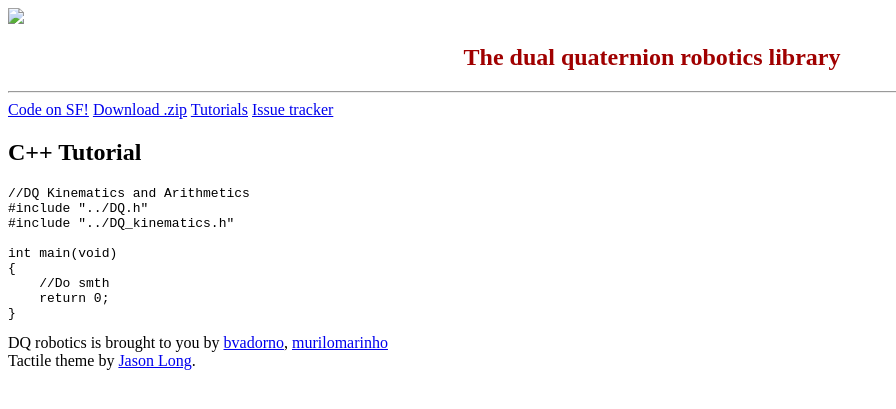
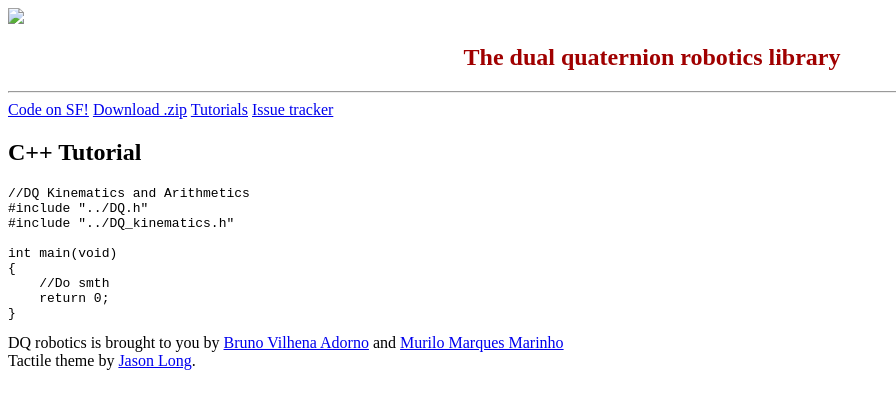
Before and after one commit to dqrobotics/dqrobotics.github.io, a Jekyll site: the page tutorials/tutorial.html, which Jekyll copies as it is, in a window 1280 px wide. Shown: the top 409 px of the page, without its empty margins (0-896 px from the left). Built offline with Jekyll 4.4.1, drawn with Linux system fonts in a browser that asks for light colours.

Commit message:
Fixed some imprecise information and broken links.

```diff
--- a/_includes/footer.html
+++ b/_includes/footer.html
@@ -1,5 +1,5 @@
         <footer>
-          DQ robotics is brought to you by <a href="http://sourceforge.net/u/bvadorno/">bvadorno</a>, <a href="http://sourceforge.net/u/murilomarinho/">murilomarinho</a><br>
+          DQ robotics is brought to you by <a href="http://www.ppgee.ufmg.br/~adorno">Bruno Vilhena Adorno</a> and <a href="http://sourceforge.net/u/murilomarinho/">Murilo Marques Marinho</a><br>
           Tactile theme by <a href="https://twitter.com/jasonlong">Jason Long</a>.
         </footer>
 
--- a/_includes/header.html
+++ b/_includes/header.html
@@ -2,7 +2,7 @@
       <div class="inner">
 
         <header>
-         <a href="http://murlou.github.io/dqrobotics/"><img src="images/dqrobotics_logo_infinity.png"/></a>
+         <a href="http://dqrobotics.sourceforge.net"><img src="images/dqrobotics_logo_infinity.png"/></a>
           <h2 style="color:#A00000;margin-left:0px">The dual quaternion robotics library</h2>
         </header>
          <hr>
--- a/tutorials/tutorial.html
+++ b/tutorials/tutorial.html
@@ -23,7 +23,7 @@
       <div class="inner">
 
         <header>
-          <a href="http://murlou.github.io/dqrobotics/"><img src="images/dqrobotics_logo_infinity.png"/></a>
+          <a href="http://dqrobotics.sourceforge.net/"><img src="images/dqrobotics_logo_infinity.png"/></a>
           <center><h2 style="color:#A00000">&nbsp;&nbsp;&nbsp;&nbsp;The dual quaternion robotics library</h2></center>
         </header>
          <hr>
@@ -33,7 +33,7 @@
 
           <a target="_blank" href="http://sourceforge.net/p/dqrobotics/code/HEAD/tarball" id="download-zip" class="button"><span>Download .zip</span></a>
 
-          <a href="http://murlou.github.io/dqrobotics/tutorial.html" id="tutorials" class="button"><span>Tutorials</span></a>
+          <a href="http://dqrobotics.sourceforge.net/tutorial.html" id="tutorials" class="button"><span>Tutorials</span></a>
 
           <a target="_blank" href="http://sourceforge.net/p/dqrobotics/tickets/" id="report-bug" class="button"><span>Issue tracker</span></a>
 
@@ -67,7 +67,7 @@
 
 
           <footer>
-          DQ robotics is brought to you by <a href="http://sourceforge.net/u/bvadorno/">bvadorno</a>, <a href="http://sourceforge.net/u/murilomarinho/">murilomarinho</a><br>
+          DQ robotics is brought to you by <a href="http://www.ppgee.ufmg.br/~adorno">Bruno Vilhena Adorno</a> and <a href="http://sourceforge.net/u/murilomarinho/">Murilo Marques Marinho</a><br>
           Tactile theme by <a href="https://twitter.com/jasonlong">Jason Long</a>.
         </footer>
 
```
Also changed, not shown: index.md (+3 -6 lines).
